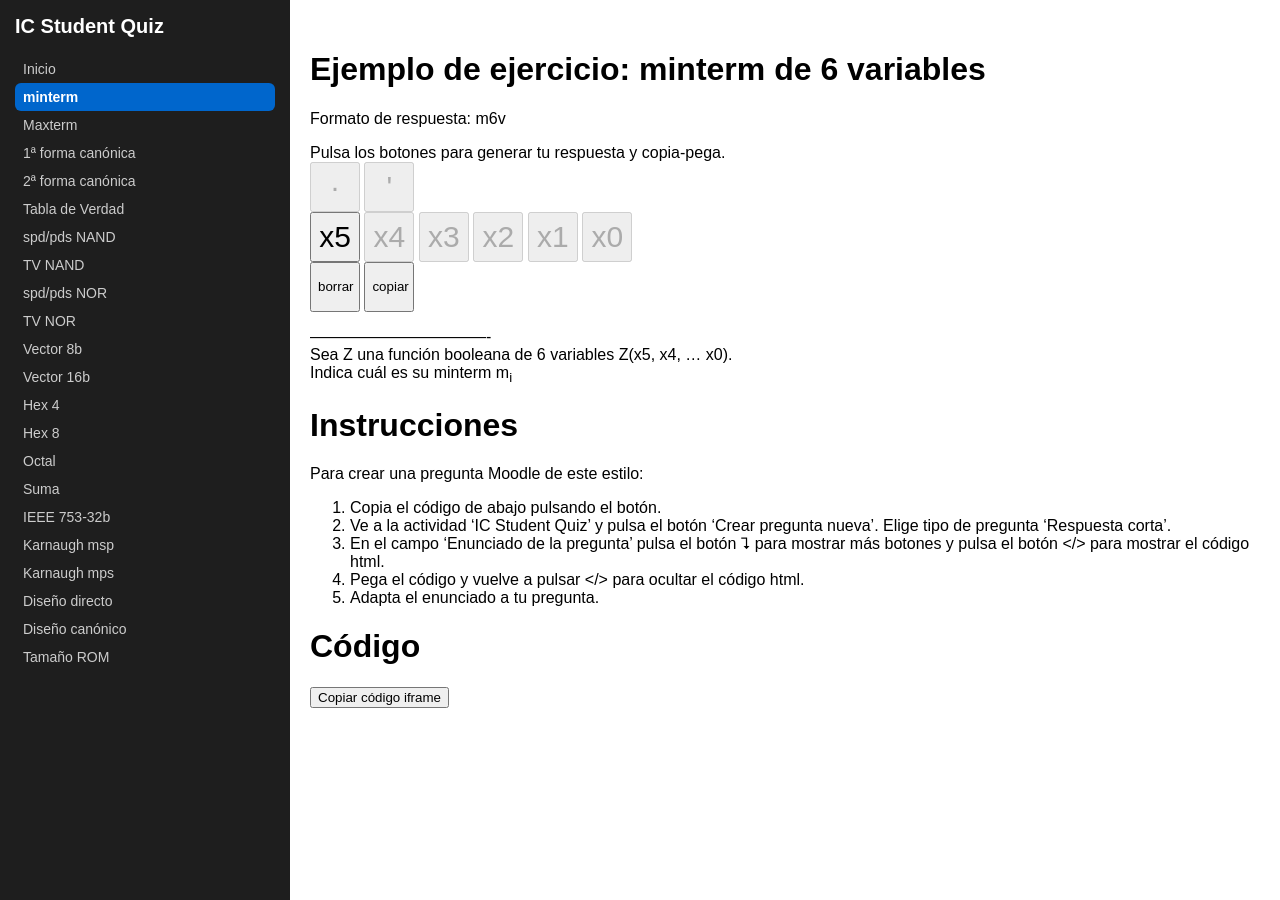
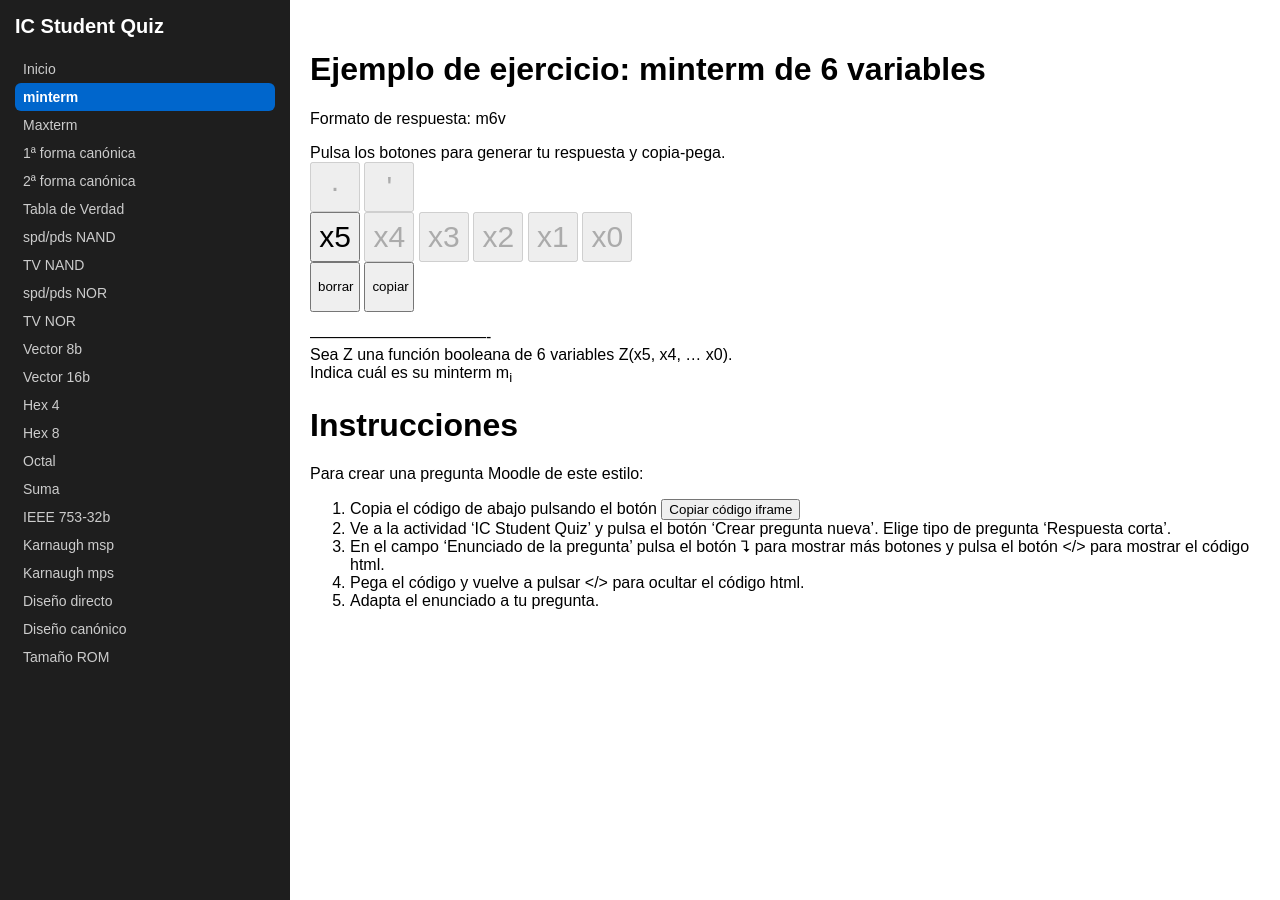
Before and after one commit to mglfcn/ic-student-quiz, a Jekyll site: the page built from minterm.md, in a window 1280 px wide. Built offline with Jekyll 4.4.1, drawn with Linux system fonts in a browser that asks for light colours.

Commit message:
Update minterm.md

```diff
--- a/minterm.md
+++ b/minterm.md
@@ -131,16 +131,13 @@ Formato de respuesta: m6v<br><meta charset="UTF-8">
 # Instrucciones
 
 Para crear una pregunta Moodle de este estilo:
-1. Copia el código de abajo pulsando el botón.
+1. Copia el código de abajo pulsando el botón <button onclick="copiar_codigo()">Copiar código iframe</button>
 2. Ve a la actividad 'IC Student Quiz' y pulsa el botón 'Crear pregunta nueva'.
    Elige tipo de pregunta 'Respuesta corta'.
 3. En el campo 'Enunciado de la pregunta'  pulsa el botón ⮧ para mostrar más botones y pulsa el botón </> para mostrar el código html.
 4. Pega el código y vuelve a pulsar </> para ocultar el código html.
 5. Adapta el enunciado a tu pregunta.
 
-# Código
-
-<button onclick="copiar_codigo()">Copiar código iframe</button>
 <textarea id="codigo" style="display:none;">
 Formato de respuesta: m6v<br><meta charset="UTF-8">
 <p>
```
